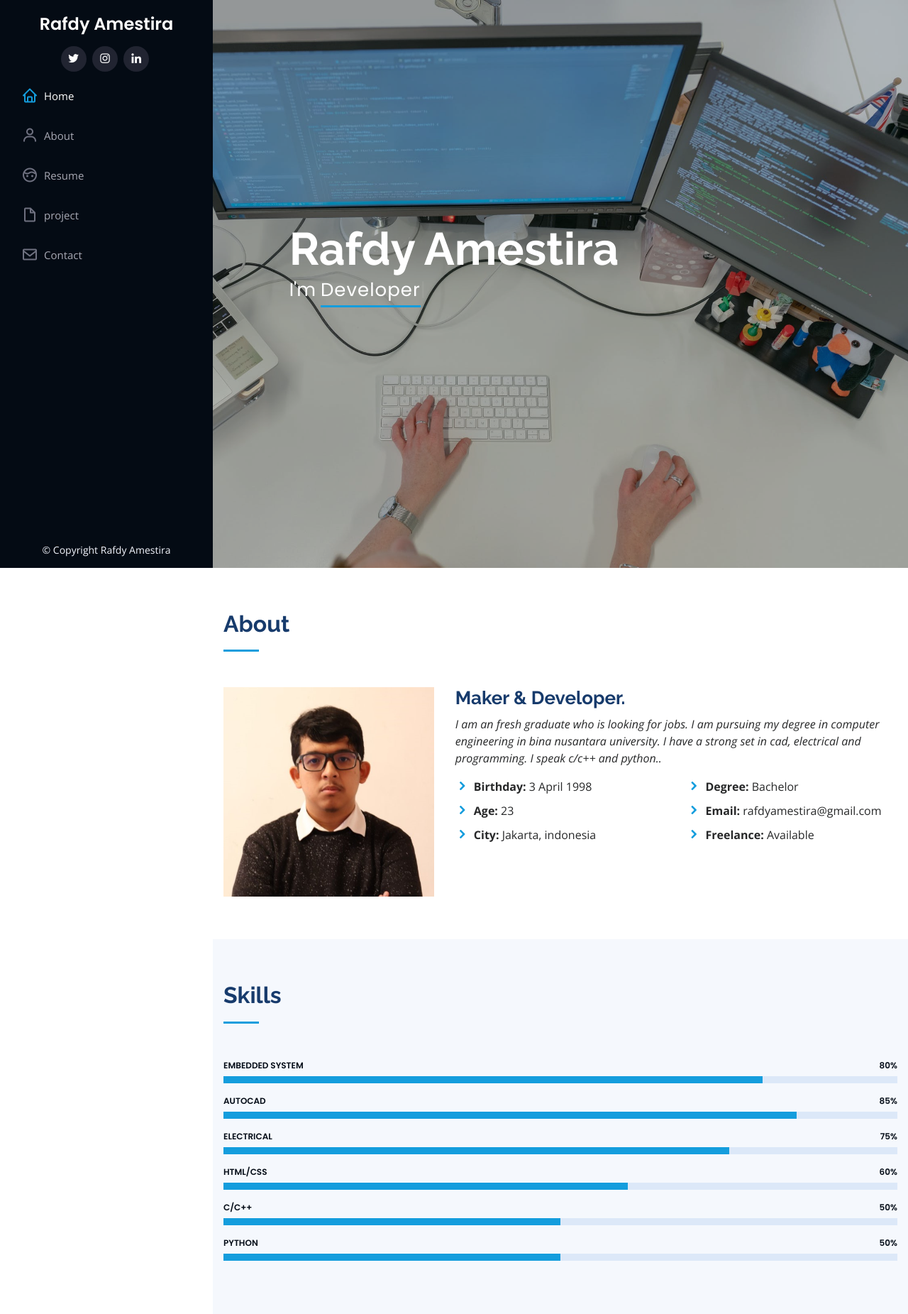
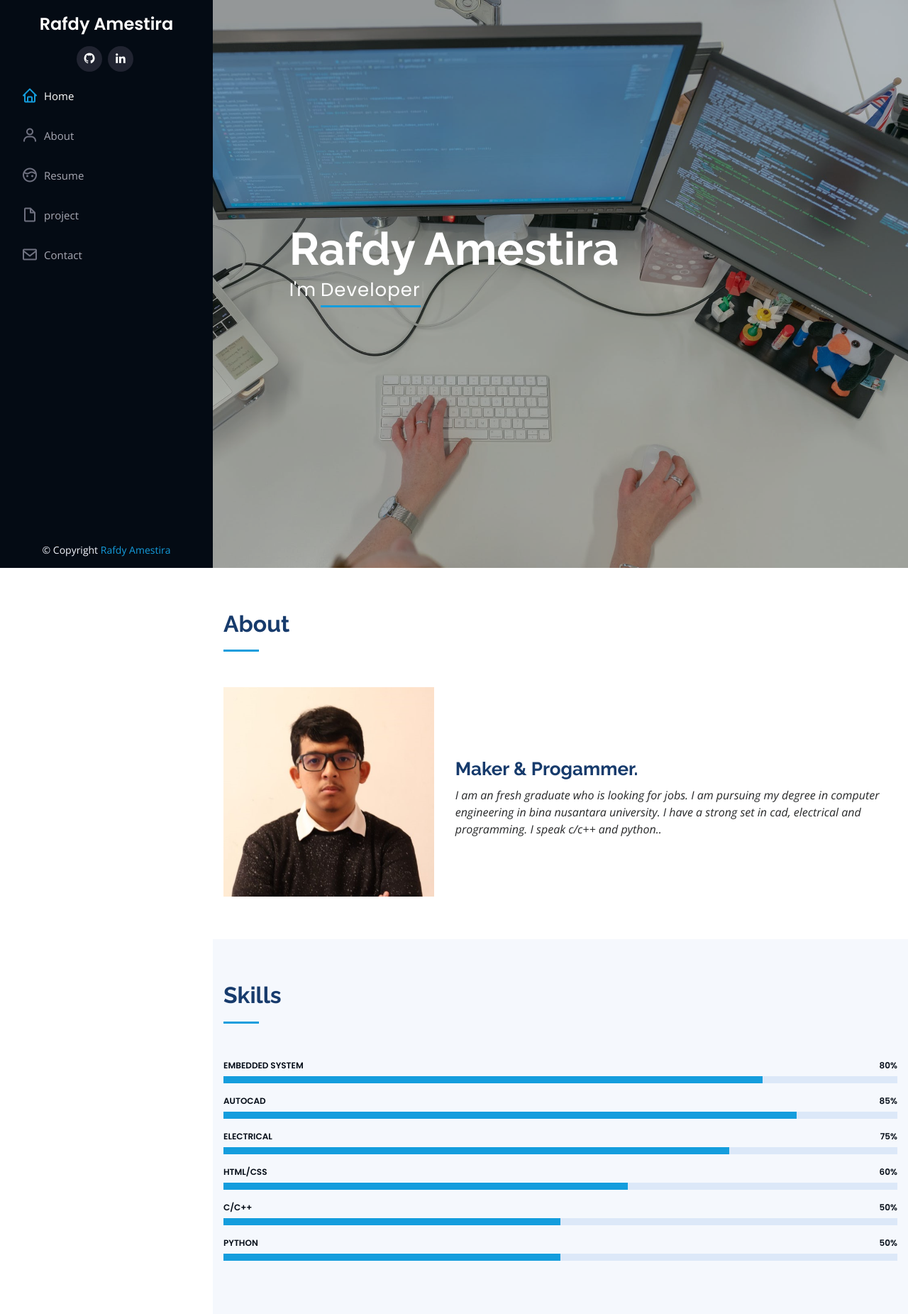
Before and after one commit to arafdy/rafdy, a PHP site: page / in a window 1280 px wide. Shown: the top 1851 px of the page at 71% size. Run offline with PHP 8.4, Linux system fonts and the light colour scheme; some libraries are stand-ins or nearby versions.

Commit message:
remove personal data

```diff
--- a/assets/css/style.css
+++ b/assets/css/style.css
@@ -324,6 +324,7 @@ section {
 # About
 --------------------------------------------------------------*/
 .about .content h3 {
+  margin-top: 100px;
   font-weight: 700;
   font-size: 26px;
   color: #173b6c;
--- a/index.html
+++ b/index.html
@@ -48,9 +48,8 @@
         <h1 class="text-center navname" ><a href="index.html"> Rafdy Amestira</a></h1>
         <div class="social-links mt-3 text-center">
 
-          <a href="#" class="twitter"><i class="bx bxl-twitter"></i></a>
-          <a href="#" class="instagram"><i class="bx bxl-instagram"></i></a>
-          <a href="#" class="linkedin"><i class="bx bxl-linkedin"></i></a>
+          <a href="https://github.com/arafdy" class="github"><i class="bx bxl-github"></i></a>
+          <a href="https://www.linkedin.com/in/rafdy-amestira-097693122/" class="linkedin"><i class="bx bxl-linkedin"></i></a>
         </div>
       </div>
 
@@ -95,26 +94,11 @@
             <img src="assets/img/profile1-img.jpg" class="img-fluid" alt="profile picture">
           </div>
           <div class="col-lg-8 pt-4 pt-lg-0 content" data-aos="fade-left">
-            <h3>Maker &amp; Developer.</h3>
+            <h3>Maker &amp; Progammer.</h3>
             <p class="font-italic">
               I am an fresh graduate who is looking for jobs. I am pursuing my degree in computer engineering in bina nusantara university.
               I have a strong set in cad, electrical and programming. I speak c/c++ and python..
             </p>
-            <div class="row">
-              <div class="col-lg-6">
-                <ul>
-                  <li><i class="icofont-rounded-right"></i> <strong>Birthday:</strong> 3 April 1998</li>
-                  <li><i class="icofont-rounded-right"></i> <strong>Age:</strong> 23</li>
-                  <li><i class="icofont-rounded-right"></i> <strong>City:</strong> Jakarta, indonesia</li>
-                </ul>
-              </div>
-              <div class="col-lg-6">
-                <ul>
-                  <li><i class="icofont-rounded-right"></i> <strong>Degree:</strong> Bachelor</li>
-                  <li><i class="icofont-rounded-right"></i> <strong>Email:</strong> rafdyamestira@gmail.com</li>
-                  <li><i class="icofont-rounded-right"></i> <strong>Freelance:</strong> Available</li>
-                </ul>
-              </div>
             </div>
 
           </div>
@@ -357,53 +341,11 @@
               <div class="email">
                 <i class="icofont-envelope"></i>
                 <h4>Email:</h4>
-                <p>rafdyamestira@gmail.com</p>
+                <p> <a href="mailto:rafdyamestira@gmail.com">rafdyamestira@gmail.com</a></p>
               </div>
-
-              <div class="phone">
-                <i class="icofont-phone"></i>
-                <h4>Call:</h4>
-                <p>+62 8111 888 247</p>
-              </div>
-
-              <div class="maps" style="width: 100%"><iframe width="100%" height="290" frameborder="0" scrolling="no" marginheight="0" marginwidth="0" src="https://maps.google.com/maps?width=100%25&amp;height=600&amp;hl=en&amp;q=bhineka%20raya+(HQ)&amp;t=&amp;z=12&amp;ie=UTF8&amp;iwloc=B&amp;output=embed"></iframe></div>
+              <div style="width: 100%"><iframe width="100%" height="290" frameborder="0" scrolling="no" marginheight="0" marginwidth="0" src="https://maps.google.com/maps?width=100%25&amp;height=600&amp;hl=en&amp;q=jakarta%20timur+(HQ)&amp;t=&amp;z=12&amp;ie=UTF8&amp;iwloc=B&amp;output=embed"></iframe></div>
             </div>
-
           </div>
-
-          <div class="col-lg-7 mt-5 mt-lg-0 d-flex align-items-stretch">
-            <form action="forms/contact.php" method="post" role="form" class="php-email-form">
-              <div class="form-row">
-                <div class="form-group col-md-6">
-                  <label for="name">Your Name</label>
-                  <input type="text" name="name" class="form-control" id="name" data-rule="minlen:4" data-msg="Please enter at least 4 chars" />
-                  <div class="validate"></div>
-                </div>
-                <div class="form-group col-md-6">
-                  <label for="name">Your Email</label>
-                  <input type="email" class="form-control" name="email" id="email" data-rule="email" data-msg="Please enter a valid email" />
-                  <div class="validate"></div>
-                </div>
-              </div>
-              <div class="form-group">
-                <label for="name">Subject</label>
-                <input type="text" class="form-control" name="subject" id="subject" data-rule="minlen:4" data-msg="Please enter at least 8 chars of subject" />
-                <div class="validate"></div>
-              </div>
-              <div class="form-group">
-                <label for="name">Message</label>
-                <textarea class="form-control" name="message" rows="10" data-rule="required" data-msg="Please write something for us"></textarea>
-                <div class="validate"></div>
-              </div>
-              <div class="mb-3">
-                <div class="loading">Loading</div>
-                <div class="error-message"></div>
-                <div class="sent-message">Your message has been sent. Thank you!</div>
-              </div>
-              <div class="text-center"><button type="submit">Send Message</button></div>
-            </form>
-          </div>
-
         </div>
 
       </div>
@@ -415,7 +357,7 @@
   <footer id="footer">
     <div class="container">
       <div class="copyright">
-        &copy; Copyright <span>Rafdy Amestira</span>
+        &copy; Copyright <span> <a href="index.html">Rafdy Amestira</a></span>
       </div>
 
     </div>
```
